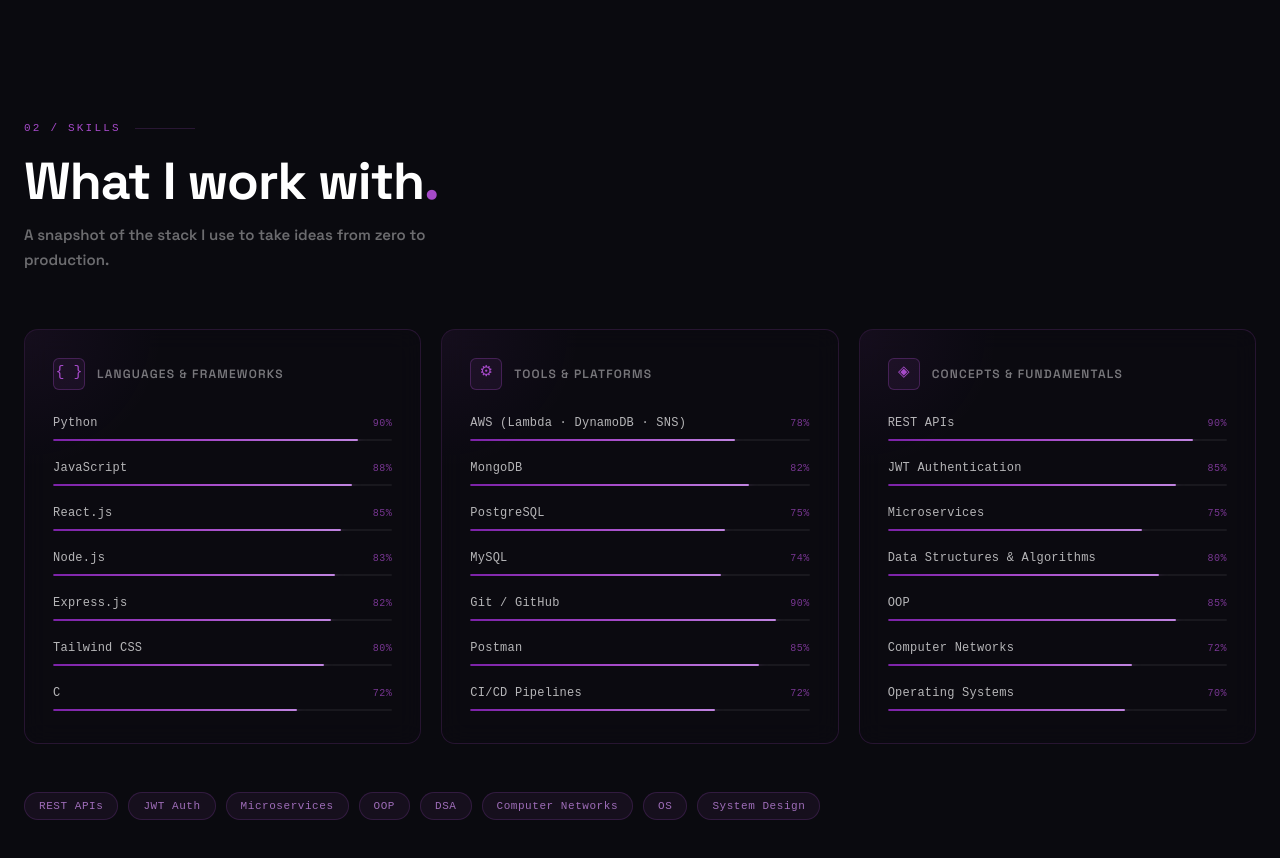
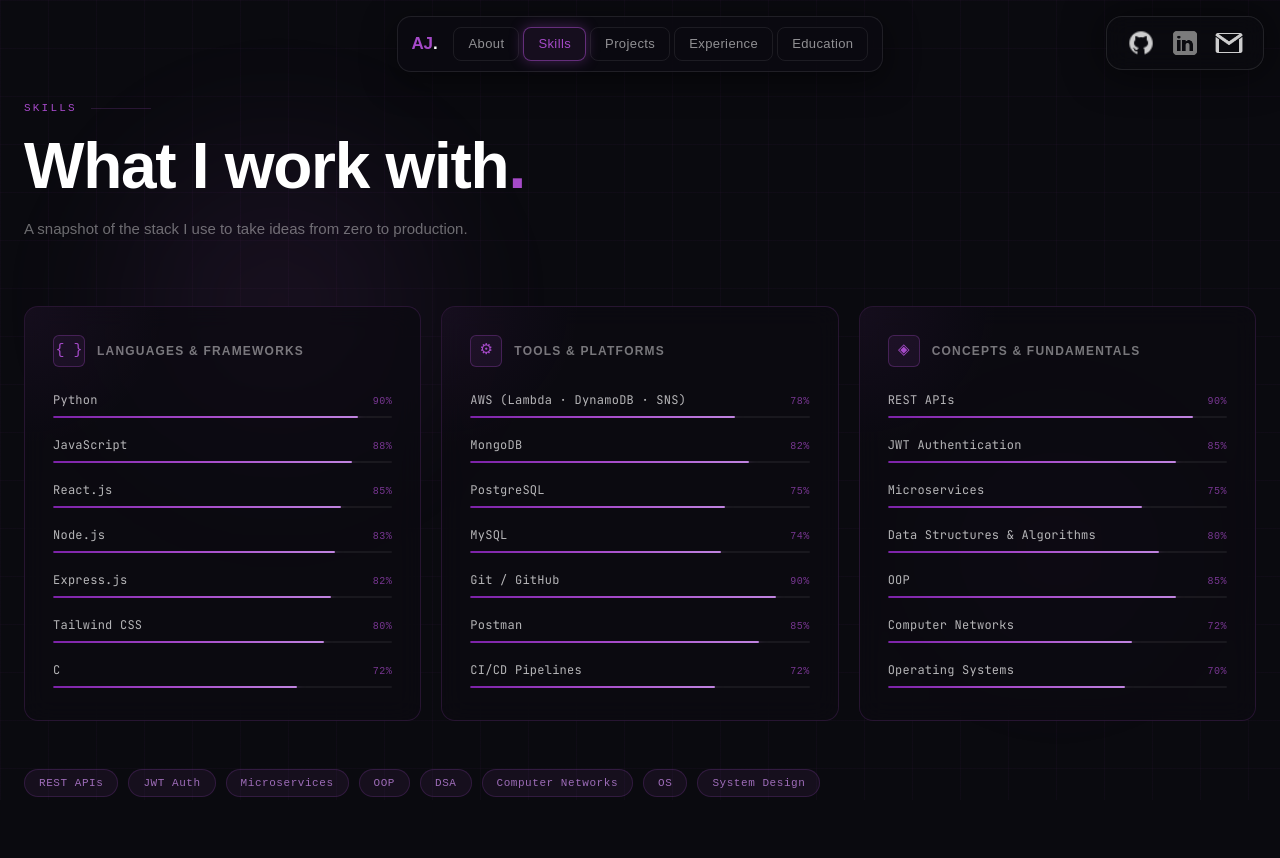
Before and after one commit to Aadya-Jha/My-Portfolio, a React (Vite) app: page /skills in a window 1280 px wide. Shown: the top 858 px of the page. Built offline with nearby package versions, Linux system fonts and the light colour scheme.

Commit message:
navbar changes

```diff
--- a/index.html
+++ b/index.html
@@ -5,12 +5,7 @@
     <link rel="icon" type="image/jpg" href="./src/assets/logo.jpg" />
     <meta name="viewport" content="width=device-width, initial-scale=1.0" />
     <title>Aadya Jha</title>
-    <link
-  href="https://fonts.googleapis.com/css2?family=Space+Grotesk:wght@600;700;800&display=swap"
-  rel="stylesheet"
-/>
-
-
+    <link href="https://fonts.googleapis.com/css2?family=JetBrains+Mono:wght@400;500&display=swap" rel="stylesheet">
   </head>
   <body>
     <div id="root"></div>
--- a/src/components/Navbar.jsx
+++ b/src/components/Navbar.jsx
@@ -11,42 +11,40 @@
 
 const Navbar = () => {
   const location = useLocation();
-  const [open, setOpen]       = useState(false);
+  const [open, setOpen] = useState(false);
   const [scrolled, setScrolled] = useState(false);
+  const [isMobile, setIsMobile] = useState(window.innerWidth < 768);
 
   useEffect(() => {
     const onScroll = () => setScrolled(window.scrollY > 30);
+    const onResize = () => setIsMobile(window.innerWidth < 768);
     window.addEventListener("scroll", onScroll);
-    return () => window.removeEventListener("scroll", onScroll);
+    window.addEventListener("resize", onResize);
+    return () => {
+      window.removeEventListener("scroll", onScroll);
+      window.removeEventListener("resize", onResize);
+    };
   }, []);
 
-  // close mobile menu on route change
   useEffect(() => setOpen(false), [location.pathname]);
 
   return (
     <>
       <style>{`
-        @keyframes fadeDown {
-          from { opacity: 0; transform: translateY(-6px); }
-          to   { opacity: 1; transform: translateY(0); }
-        }
         .nav-link {
-          position: relative;
           padding: 6px 14px;
           border-radius: 8px;
           font-size: 13px;
           font-family: 'Space Grotesk', sans-serif;
           font-weight: 500;
           letter-spacing: 0.03em;
-          border: 1px solid transparent;
+          border: 1px solid rgba(255,255,255,0.08);
           text-decoration: none;
+          color: rgba(255,255,255,0.55);
           transition: color 0.25s, border-color 0.25s, background 0.25s, box-shadow 0.25s;
+          white-space: nowrap;
         }
-        .nav-link.inactive {
-          color: rgba(255,255,255,0.55);
-          border-color: rgba(255,255,255,0.08);
-        }
-        .nav-link.inactive:hover {
+        .nav-link:hover {
           color: #fff;
           border-color: rgba(166,74,201,0.4);
           background: rgba(166,74,201,0.05);
@@ -57,6 +55,12 @@
           background: rgba(166,74,201,0.08);
           box-shadow: 0 0 14px rgba(166,74,201,0.35);
         }
+        .mobile-drawer {
+          overflow: hidden;
+          transition: max-height 0.35s cubic-bezier(0.16,1,0.3,1), opacity 0.3s ease;
+        }
+        .mobile-drawer.open   { max-height: 400px; opacity: 1; }
+        .mobile-drawer.closed { max-height: 0; opacity: 0; }
         .mobile-link {
           display: block;
           padding: 10px 14px;
@@ -65,15 +69,12 @@
           font-family: 'Space Grotesk', sans-serif;
           font-weight: 500;
           letter-spacing: 0.03em;
-          border: 1px solid transparent;
+          border: 1px solid rgba(255,255,255,0.07);
           text-decoration: none;
+          color: rgba(255,255,255,0.55);
           transition: color 0.2s, border-color 0.2s, background 0.2s;
         }
-        .mobile-link.inactive {
-          color: rgba(255,255,255,0.55);
-          border-color: rgba(255,255,255,0.07);
-        }
-        .mobile-link.inactive:hover {
+        .mobile-link:hover {
           color: #fff;
           border-color: rgba(166,74,201,0.35);
           background: rgba(166,74,201,0.05);
@@ -83,12 +84,6 @@
           border-color: rgba(166,74,201,0.5);
           background: rgba(166,74,201,0.09);
         }
-        .mobile-drawer {
-          overflow: hidden;
-          transition: max-height 0.35s cubic-bezier(0.16,1,0.3,1), opacity 0.3s ease;
-        }
-        .mobile-drawer.open  { max-height: 400px; opacity: 1; }
-        .mobile-drawer.closed { max-height: 0;    opacity: 0; }
       `}</style>
 
       <nav style={{
@@ -113,7 +108,7 @@
           transition: "border-color 0.4s, box-shadow 0.4s",
         }}>
 
-          {/* ── top row ── */}
+          {/* top row */}
           <div style={{ display: "flex", alignItems: "center", gap: 6 }}>
 
             {/* logo */}
@@ -127,64 +122,58 @@
               AJ<span style={{ color: "#fff" }}>.</span>
             </Link>
 
-            {/* desktop links */}
-            <div style={{ display: "flex", alignItems: "center", gap: 4 }} className="hidden md:flex">
-              {navItems.map(item => {
-                const isActive = location.pathname === item.path;
-                return (
+            {/* desktop links — pure inline, no Tailwind */}
+            {!isMobile && (
+              <div style={{ display: "flex", alignItems: "center", gap: 4 }}>
+                {navItems.map(item => (
                   <Link
                     key={item.name}
                     to={item.path}
-                    className={`nav-link ${isActive ? "active" : "inactive"}`}
+                    className={`nav-link${location.pathname === item.path ? " active" : ""}`}
                   >
                     {item.name}
                   </Link>
-                );
-              })}
+                ))}
               </div>
+            )}
 
             {/* mobile burger */}
+            {isMobile && (
               <button
                 onClick={() => setOpen(o => !o)}
-              className="md:hidden"
                 aria-label="Toggle menu"
                 style={{
-                marginLeft: 8,
-                background: "none", border: "none",
+                  marginLeft: 8, background: "none", border: "none",
                   cursor: "pointer", padding: 4,
                   color: "rgba(255,255,255,0.7)",
                   display: "flex", alignItems: "center",
-                transition: "color 0.2s",
                 }}
-              onMouseEnter={e => e.currentTarget.style.color = "#fff"}
-              onMouseLeave={e => e.currentTarget.style.color = "rgba(255,255,255,0.7)"}
               >
                 <svg width="22" height="22" fill="none" stroke="currentColor" strokeWidth="2" viewBox="0 0 24 24">
                   <path strokeLinecap="round" strokeLinejoin="round"
                     d={open ? "M6 18L18 6M6 6l12 12" : "M4 6h16M4 12h16M4 18h16"} />
                 </svg>
               </button>
+            )}
           </div>
 
-          {/* ── mobile drawer ── */}
-          <div className={`mobile-drawer ${open ? "open" : "closed"} md:hidden`}>
+          {/* mobile drawer */}
+          {isMobile && (
+            <div className={`mobile-drawer ${open ? "open" : "closed"}`}>
               <div style={{ display: "flex", flexDirection: "column", gap: 6, paddingTop: 12 }}>
-              {navItems.map(item => {
-                const isActive = location.pathname === item.path;
-                return (
+                {navItems.map(item => (
                   <Link
                     key={item.name}
                     to={item.path}
                     onClick={() => setOpen(false)}
-                    className={`mobile-link ${isActive ? "active" : "inactive"}`}
+                    className={`mobile-link${location.pathname === item.path ? " active" : ""}`}
                   >
                     {item.name}
                   </Link>
-                );
-              })}
+                ))}
               </div>
             </div>
-
+          )}
         </div>
       </nav>
     </>
--- a/src/pages/Projects.jsx
+++ b/src/pages/Projects.jsx
@@ -1,7 +1,8 @@
 import { useEffect, useRef, useState } from "react";
+import Navbar from "../components/Navbar";
+import Topbar from "../components/Topbar";
 import ProjectCard from "../components/ProjectCard";
 
-/* ── intersection observer hook ───────────────────────────────── */
 const useInView = (threshold = 0.05) => {
   const ref = useRef(null);
   const [inView, setInView] = useState(false);
@@ -16,14 +17,12 @@
   return [ref, inView];
 };
 
-/* ── project data ──────────────────────────────────────────────── */
 const FEATURED = [
   {
     index: "01",
     name: "SpendLens",
     tagline: "AWS Cost Anomaly Explainer",
-    description:
-      "Serverless AWS pipeline that triggers daily via EventBridge, fetches cost anomalies from AWS Cost Explorer API, deduplicates events using DynamoDB, and sends AI-generated analysis and remediation recommendations via SNS using Groq AI (Llama 3.3 70B).",
+    description: "Serverless AWS pipeline that triggers daily via EventBridge, fetches cost anomalies from AWS Cost Explorer API, deduplicates events using DynamoDB, and sends AI-generated analysis and remediation recommendations via SNS using Groq AI (Llama 3.3 70B).",
     bullets: [
       "Infrastructure-as-code via AWS SAM for reproducible one-command deployment.",
       "Flask REST API + dashboard visualizing anomaly history, service-wise cost impact & severity metrics.",
@@ -36,8 +35,7 @@
     index: "02",
     name: "Cronie",
     tagline: "Cron-as-a-Service Job Scheduling Platform",
-    description:
-      "Distributed job scheduling engine in Node.js/Express with MongoDB persistence, supporting user-defined webhook triggers, execution tracking, and full job history via REST APIs.",
+    description: "Distributed job scheduling engine in Node.js/Express with MongoDB persistence, supporting user-defined webhook triggers, execution tracking, and full job history via REST APIs.",
     bullets: [
       "JWT auth, role-based access control, and rate limiting for production-grade security.",
       "React dashboard with real-time cron validation and full job lifecycle controls.",
@@ -53,114 +51,115 @@
     index: "03",
     name: "Patch Patrol",
     tagline: "AI-Powered Dependency Vulnerability Monitor",
-    description:
-      "GitHub Webhook pipeline that detects dependency changes, runs transitive vulnerability analysis, auto-creates Issues with AI fix suggestions, and sends Slack alerts with security scorecards on every PR.",
+    description: "GitHub Webhook pipeline that detects dependency changes, runs transitive vulnerability analysis, auto-creates Issues with AI fix suggestions, and sends Slack alerts with security scorecards on every PR.",
     bullets: [
-      "AI-powered vulnerability prioritization with risk explanations and safe upgrade recommendations beyond basic CVE severity scoring.",
-      "React dashboard with dependency insights, security scorecards, visualizations, and real-time Slack alerts for vulnerability tracking.",
-      "Built using Node.js, Express, React, PostgreSQL, and GitHub Webhooks API for automated dependency monitoring workflows.",
+      "AI-powered vulnerability prioritization with risk explanations beyond basic CVE severity scoring.",
+      "React dashboard with dependency insights, security scorecards, visualizations, and real-time Slack alerts.",
+      "Built using Node.js, Express, React, PostgreSQL, and GitHub Webhooks API.",
     ],
     stack: ["Node.js", "Express", "React", "GitHub Webhooks", "AI"],
     links: { github: "https://github.com/Aadya-Jha/patch-patrol", preview: "https://patch-patrol-client.vercel.app/" },
   },
-  // ← add more non-featured projects here
 ];
 
-/* ══════════════════════════════════════════════════════════════ */
 export default function Projects() {
   const [sectionRef, inView] = useInView();
 
   return (
-    <section
-      id="projects"
-      ref={sectionRef}
-      style={{ padding: "120px 24px", maxWidth: 1280, margin: "0 auto", position: "relative" }}
-    >
-      {/* ── section label ── */}
-      <div style={{
-        display: "flex", alignItems: "center", gap: 14, marginBottom: 16,
-        opacity: inView ? 1 : 0,
-        transform: inView ? "translateY(0)" : "translateY(16px)",
-        transition: "opacity 0.5s ease, transform 0.5s ease",
-      }}>
+    <div style={{ background: "#0a0a0f", minHeight: "100vh", overflowX: "hidden", position: "relative" }}>
+
+      {/* ambient glows */}
+      <div aria-hidden style={{
+        position: "fixed", top: "8%", left: "3%",
+        width: 480, height: 480, borderRadius: "50%",
+        background: "radial-gradient(circle, rgba(166,74,201,0.1) 0%, transparent 70%)",
+        filter: "blur(40px)", pointerEvents: "none", zIndex: 0,
+      }} />
+      <div aria-hidden style={{
+        position: "fixed", bottom: "10%", right: "4%",
+        width: 340, height: 340, borderRadius: "50%",
+        background: "radial-gradient(circle, rgba(166,74,201,0.07) 0%, transparent 70%)",
+        filter: "blur(40px)", pointerEvents: "none", zIndex: 0,
+      }} />
+
+      {/* grid bg */}
+      <div aria-hidden style={{
+        position: "fixed", inset: 0, zIndex: 0, pointerEvents: "none",
+        backgroundImage: `
+          linear-gradient(rgba(166,74,201,0.04) 1px, transparent 1px),
+          linear-gradient(90deg, rgba(166,74,201,0.04) 1px, transparent 1px)
+        `,
+        backgroundSize: "48px 48px",
+      }} />
+
+      <div style={{ position: "relative", zIndex: 1 }}>
+        <Navbar />
+        <Topbar />
+      </div>
+
+      <main ref={sectionRef} style={{ position: "relative", zIndex: 1, maxWidth: 1280, margin: "0 auto", padding: "100px 24px 120px" }}>
+
+        {/* header */}
+        <div style={{ marginBottom: 64 }}>
+          <div style={{ display: "flex", alignItems: "center", gap: 14, marginBottom: 16 }}>
             <span style={{ fontFamily: "monospace", fontSize: 11, color: "#a64ac9", letterSpacing: "0.2em", textTransform: "uppercase" }}>
-          03 / Projects
+              Projects
             </span>
             <div style={{ width: 60, height: 1, background: "rgba(166,74,201,0.2)" }} />
           </div>
-
-      {/* ── heading ── */}
-      <h2 style={{
+          <h1 style={{
             fontFamily: "'Space Grotesk', sans-serif",
-        fontSize: "clamp(32px, 5vw, 52px)",
+            fontSize: "clamp(36px, 6vw, 64px)",
             fontWeight: 800, color: "#fff",
-        letterSpacing: "-0.02em", marginBottom: 12, lineHeight: 1.1,
-        opacity: inView ? 1 : 0,
-        transform: inView ? "translateY(0)" : "translateY(20px)",
-        transition: "opacity 0.5s ease 80ms, transform 0.5s ease 80ms",
+            letterSpacing: "-0.02em", lineHeight: 1.05, margin: "0 0 16px",
           }}>
             Things I've built<span style={{ color: "#a64ac9" }}>.</span>
-      </h2>
-
+          </h1>
           <p style={{
             fontFamily: "'Space Grotesk', sans-serif", fontSize: 15,
-        color: "rgba(255,255,255,0.4)", maxWidth: 480, lineHeight: 1.7, marginBottom: 56,
-        opacity: inView ? 1 : 0,
-        transform: inView ? "translateY(0)" : "translateY(16px)",
-        transition: "opacity 0.5s ease 160ms, transform 0.5s ease 160ms",
+            color: "rgba(255,255,255,0.4)", maxWidth: 520, lineHeight: 1.75, margin: 0,
           }}>
             Production-grade projects spanning cloud infra, scheduling engines, and security tooling.
           </p>
+        </div>
 
-      {/* ── featured — full width stacked ── */}
+        {/* featured cards */}
         <div style={{ display: "flex", flexDirection: "column", gap: 20, marginBottom: 20 }}>
           {FEATURED.map((p, i) => (
-          <div
-            key={p.name}
-            style={{
+            <div key={p.name} style={{
               opacity: inView ? 1 : 0,
               transform: inView ? "translateY(0)" : "translateY(32px)",
               transition: `opacity 0.6s ease ${i * 150}ms, transform 0.65s ease ${i * 150}ms`,
-            }}
-          >
+            }}>
               <ProjectCard {...p} featured={true} />
             </div>
           ))}
         </div>
 
-      {/* ── rest — grid ── */}
+        {/* rest grid */}
         {REST.length > 0 && (
-        <div style={{
-          display: "grid",
-          gridTemplateColumns: "repeat(auto-fit, minmax(300px, 1fr))",
-          gap: 20,
-        }}>
+          <div style={{ display: "grid", gridTemplateColumns: "repeat(auto-fit, minmax(300px, 1fr))", gap: 20 }}>
             {REST.map((p, i) => (
-            <div
-              key={p.name}
-              style={{
+              <div key={p.name} style={{
                 opacity: inView ? 1 : 0,
                 transform: inView ? "translateY(0)" : "translateY(28px)",
                 transition: `opacity 0.6s ease ${(FEATURED.length + i) * 150}ms, transform 0.6s ease ${(FEATURED.length + i) * 150}ms`,
-              }}
-            >
+              }}>
                 <ProjectCard {...p} featured={false} />
               </div>
             ))}
           </div>
         )}
 
-      {/* ── bottom GitHub CTA ── */}
+        {/* github CTA */}
         <div style={{
           marginTop: 56, display: "flex", alignItems: "center", gap: 16,
-        opacity: inView ? 1 : 0,
-        transition: "opacity 0.6s ease 700ms",
+          opacity: inView ? 1 : 0, transition: "opacity 0.6s ease 700ms",
         }}>
           <div style={{ height: 1, flex: 1, background: "rgba(255,255,255,0.06)" }} />
           <a
-          href="https://github.com/aadyajha"
-          target="_blank"
-          rel="noopener noreferrer"
+            href="https://github.com/Aadya-Jha"
+            target="_blank" rel="noopener noreferrer"
             style={{
               fontFamily: "monospace", fontSize: 12,
               color: "rgba(166,74,201,0.7)", letterSpacing: "0.12em",
@@ -173,6 +172,7 @@
           </a>
           <div style={{ height: 1, flex: 1, background: "rgba(255,255,255,0.06)" }} />
         </div>
-    </section>
+      </main>
+    </div>
   );
 }
--- a/src/pages/Skills.jsx
+++ b/src/pages/Skills.jsx
@@ -1,7 +1,8 @@
 import { useEffect, useRef, useState } from "react";
+import Navbar from "../components/Navbar";
+import Topbar from "../components/Topbar";
 import SkillCard from "../components/SkillCard";
 
-/* ── intersection observer hook ───────────────────────────────── */
 const useInView = (threshold = 0.1) => {
   const ref = useRef(null);
   const [inView, setInView] = useState(false);
@@ -16,7 +17,6 @@
   return [ref, inView];
 };
 
-/* ── skill data ────────────────────────────────────────────────── */
 const skillGroups = [
   {
     label: "Languages & Frameworks",
@@ -48,74 +48,85 @@
     label: "Concepts & Fundamentals",
     icon: "◈",
     skills: [
-      { name: "REST APIs",            level: 90 },
-      { name: "JWT Authentication",   level: 85 },
-      { name: "Microservices",        level: 75 },
+      { name: "REST APIs",                    level: 90 },
+      { name: "JWT Authentication",           level: 85 },
+      { name: "Microservices",                level: 75 },
       { name: "Data Structures & Algorithms", level: 80 },
-      { name: "OOP",                  level: 85 },
-      { name: "Computer Networks",    level: 72 },
-      { name: "Operating Systems",    level: 70 },
+      { name: "OOP",                          level: 85 },
+      { name: "Computer Networks",            level: 72 },
+      { name: "Operating Systems",            level: 70 },
     ],
   },
 ];
 
-const conceptTags = [
-  "REST APIs", "JWT Auth", "Microservices", "OOP",
-  "DSA", "Computer Networks", "OS", "System Design",
-];
+const conceptTags = ["REST APIs","JWT Auth","Microservices","OOP","DSA","Computer Networks","OS","System Design"];
 
-/* ══════════════════════════════════════════════════════════════ */
 export default function Skills() {
   const [sectionRef, inView] = useInView();
 
   return (
-    <section
-      id="skills"
-      ref={sectionRef}
-      style={{ padding: "120px 24px", maxWidth: 1280, margin: "0 auto", position: "relative" }}
-    >
-      {/* ── section label ── */}
-      <div style={{
-        display: "flex", alignItems: "center", gap: 14, marginBottom: 16,
-        opacity: inView ? 1 : 0,
-        transform: inView ? "translateY(0)" : "translateY(16px)",
-        transition: "opacity 0.5s ease, transform 0.5s ease",
-      }}>
+    <div style={{ background: "#0a0a0f", minHeight: "100vh", overflowX: "hidden", position: "relative" }}>
+
+      {/* ambient glows */}
+      <div aria-hidden style={{
+        position: "fixed", top: "8%", left: "3%",
+        width: 480, height: 480, borderRadius: "50%",
+        background: "radial-gradient(circle, rgba(166,74,201,0.1) 0%, transparent 70%)",
+        filter: "blur(40px)", pointerEvents: "none", zIndex: 0,
+      }} />
+      <div aria-hidden style={{
+        position: "fixed", bottom: "10%", right: "4%",
+        width: 340, height: 340, borderRadius: "50%",
+        background: "radial-gradient(circle, rgba(166,74,201,0.07) 0%, transparent 70%)",
+        filter: "blur(40px)", pointerEvents: "none", zIndex: 0,
+      }} />
+
+      {/* grid bg */}
+      <div aria-hidden style={{
+        position: "fixed", inset: 0, zIndex: 0, pointerEvents: "none",
+        backgroundImage: `
+          linear-gradient(rgba(166,74,201,0.04) 1px, transparent 1px),
+          linear-gradient(90deg, rgba(166,74,201,0.04) 1px, transparent 1px)
+        `,
+        backgroundSize: "48px 48px",
+      }} />
+
+      <div style={{ position: "relative", zIndex: 1 }}>
+        <Navbar />
+        <Topbar />
+      </div>
+
+      <main style={{ position: "relative", zIndex: 1, maxWidth: 1280, margin: "0 auto", padding: "100px 24px 120px" }}>
+
+        {/* header */}
+        <div style={{ marginBottom: 64 }}>
+          <div style={{ display: "flex", alignItems: "center", gap: 14, marginBottom: 16 }}>
             <span style={{ fontFamily: "monospace", fontSize: 11, color: "#a64ac9", letterSpacing: "0.2em", textTransform: "uppercase" }}>
-          02 / Skills
+              Skills
             </span>
             <div style={{ width: 60, height: 1, background: "rgba(166,74,201,0.2)" }} />
           </div>
-
-      {/* ── heading ── */}
-      <h2 style={{
+          <h1 style={{
             fontFamily: "'Space Grotesk', sans-serif",
-        fontSize: "clamp(32px, 5vw, 52px)",
+            fontSize: "clamp(36px, 6vw, 64px)",
             fontWeight: 800, color: "#fff",
-        letterSpacing: "-0.02em", marginBottom: 12, lineHeight: 1.1,
-        opacity: inView ? 1 : 0,
-        transform: inView ? "translateY(0)" : "translateY(20px)",
-        transition: "opacity 0.5s ease 80ms, transform 0.5s ease 80ms",
+            letterSpacing: "-0.02em", lineHeight: 1.05, margin: "0 0 16px",
           }}>
             What I work with<span style={{ color: "#a64ac9" }}>.</span>
-      </h2>
-
+          </h1>
           <p style={{
             fontFamily: "'Space Grotesk', sans-serif", fontSize: 15,
-        color: "rgba(255,255,255,0.4)", maxWidth: 480, lineHeight: 1.7, marginBottom: 56,
-        opacity: inView ? 1 : 0,
-        transform: inView ? "translateY(0)" : "translateY(16px)",
-        transition: "opacity 0.5s ease 160ms, transform 0.5s ease 160ms",
+            color: "rgba(255,255,255,0.4)", maxWidth: 480, lineHeight: 1.75, margin: 0,
           }}>
             A snapshot of the stack I use to take ideas from zero to production.
           </p>
+        </div>
 
-      {/* ── cards grid ── */}
-      <div style={{
-        display: "grid",
-        gridTemplateColumns: "repeat(auto-fit, minmax(300px, 1fr))",
-        gap: 20,
-      }}>
+        {/* cards */}
+        <div
+          ref={sectionRef}
+          style={{ display: "grid", gridTemplateColumns: "repeat(auto-fit, minmax(300px, 1fr))", gap: 20 }}
+        >
           {skillGroups.map((group, i) => (
             <SkillCard
               key={group.label}
@@ -128,7 +139,7 @@
           ))}
         </div>
 
-      {/* ── concept tag strip ── */}
+        {/* tag strip */}
         <div style={{
           display: "flex", flexWrap: "wrap", gap: 10, marginTop: 48,
           opacity: inView ? 1 : 0,
@@ -136,9 +147,7 @@
         }}>
           {conceptTags.map(tag => (
             <span key={tag} style={{
-            padding: "5px 14px",
-            borderRadius: 999,
-            fontSize: 11,
+              padding: "5px 14px", borderRadius: 999, fontSize: 11,
               fontFamily: "monospace",
               background: "rgba(166,74,201,0.08)",
               color: "rgba(192,132,224,0.8)",
@@ -149,6 +158,7 @@
             </span>
           ))}
         </div>
-    </section>
+      </main>
+    </div>
   );
 }
--- a/tailwind.config.js
+++ b/tailwind.config.js
@@ -6,10 +6,9 @@
   ],
   theme: {
     extend: {
-      colors:{
-        purple: "var(--purple)",
-        "black-light": "var(--black-light)",
-        "black-dark": "var(--black-dark)"
+      colors: {
+        purple: "#a64ac9",
+        "black-light": "#0a0a0f",
       },
       fontFamily:{
         inter: ['Inter', 'sans-serif'],
```
Lines whose indentation alone changed are shown as unchanged.
